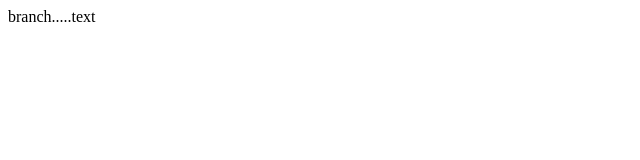
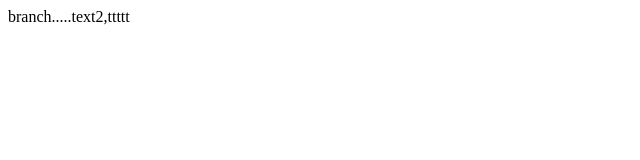
Before and after one commit to VladPolynko/testbranch, a plain HTML site: page index.html in a window 1280 px wide. Shown: the full height of the page, 0-640 px from the left. Drawn offline with Linux system fonts and the light colour scheme.

Commit message:
branch c2

```diff
--- a/index.html
+++ b/index.html
@@ -1,3 +1,3 @@
 <html>
-branch.....text
+branch.....text2,ttttt
 </html>
```
